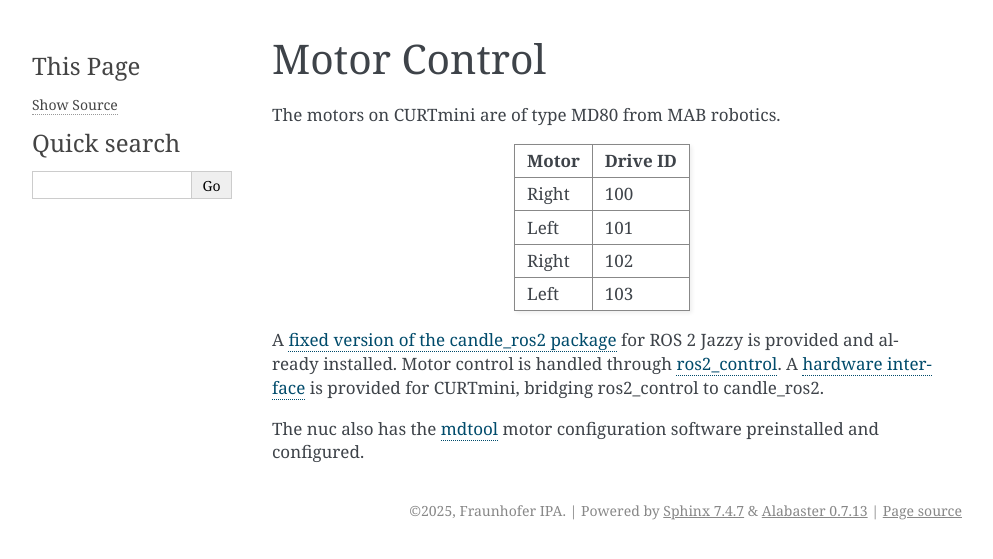
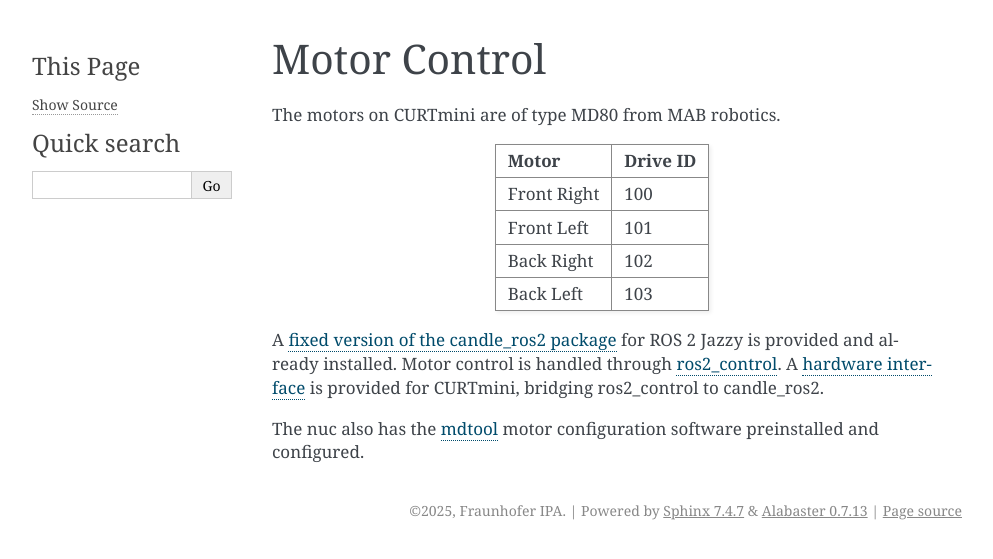
Before and after one commit to ipa320/curt_mini, a Sphinx documentation site: the page built from curt_mini/doc/motor_control.rst, in a window 1280 px wide. Shown: the top 559 px of the page, without its empty margins (148-1141 px from the left). Built offline with Sphinx 7.4.7, drawn with Linux system fonts in a browser that asks for light colours.

Commit message:
motor IDs

```diff
--- a/curt_mini/doc/motor_control.rst
+++ b/curt_mini/doc/motor_control.rst
@@ -6,17 +6,17 @@ Motor Control
 
 The motors on CURTmini are of type MD80 from MAB robotics.
 
-+-------+----------+
-| Motor | Drive ID |
-+=======+==========+
-| Right | 100      |
-+-------+----------+
-| Left  | 101      |
-+-------+----------+
-| Right | 102      |
-+-------+----------+
-| Left  | 103      |
-+-------+----------+
++-------------+----------+
+| Motor       | Drive ID |
++=============+==========+
+| Front Right | 100      |
++-------------+----------+
+| Front Left  | 101      |
++-------------+----------+
+| Back Right  | 102      |
++-------------+----------+
+| Back Left   | 103      |
++-------------+----------+
 
 A `fixed version of the candle_ros2 package`_ for ROS 2 Jazzy is provided and already installed.
 Motor control is handled through `ros2_control`_.
```
